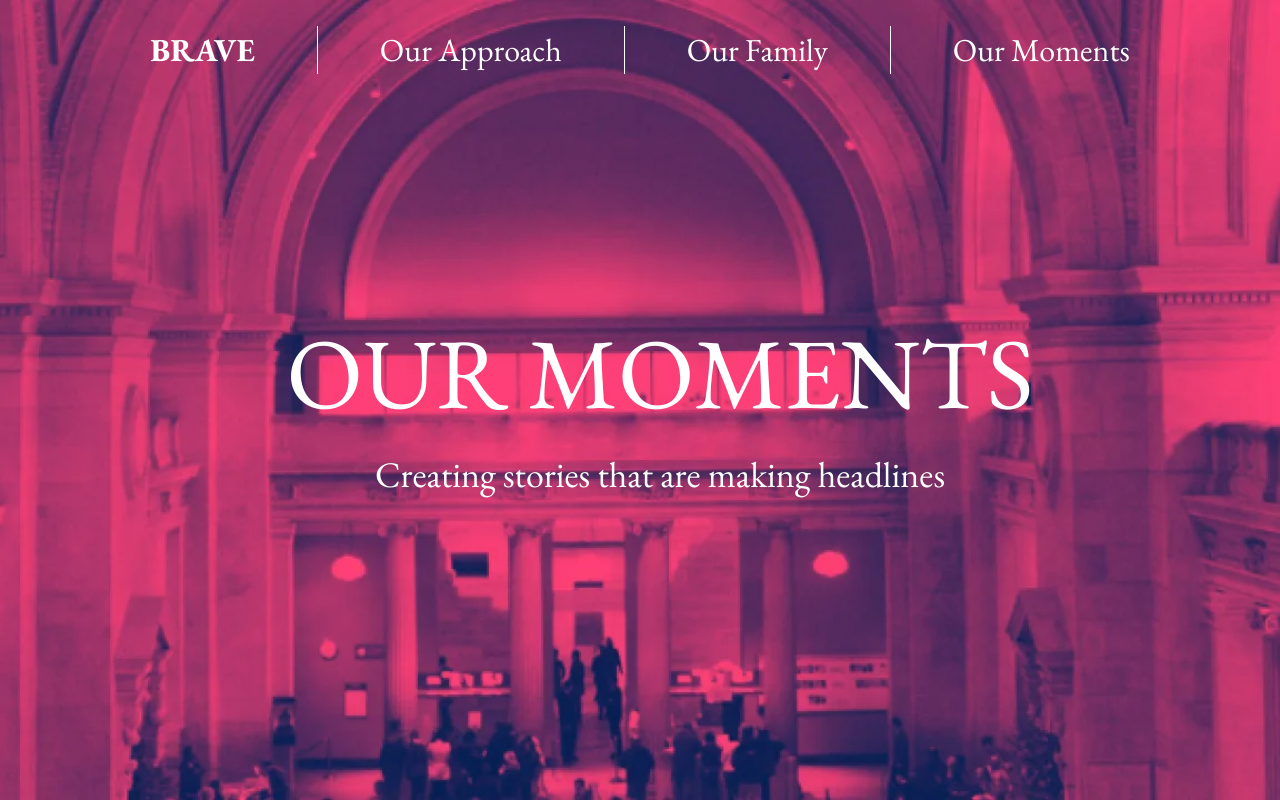
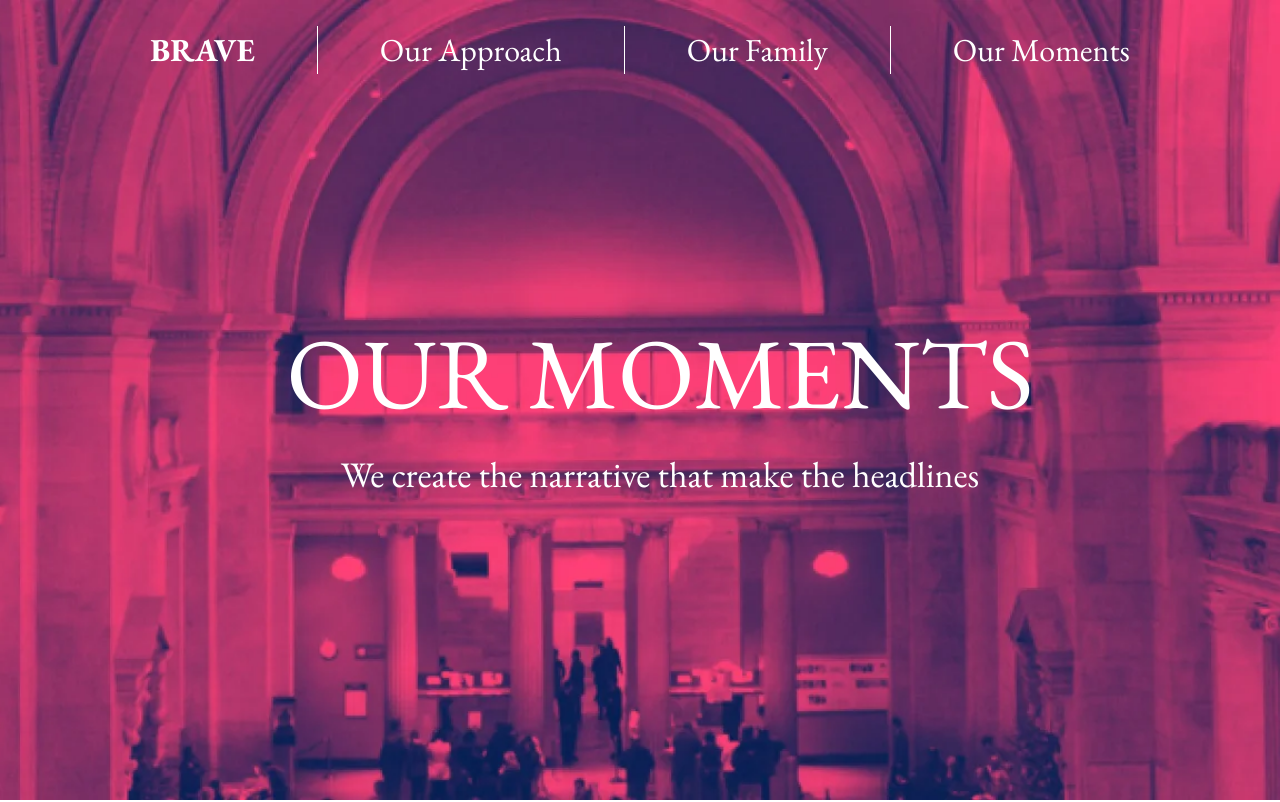
Before and after one commit to Hashaam-ejaz/braveWebsite, a Next.js app: page /moments in a window 1280 px wide. Shown: the top 802 px of the page. Built offline with nearby package versions, Linux system fonts and the light colour scheme.

Commit message:
Updated Moments page header message

```diff
--- a/src/app/moments/page.tsx
+++ b/src/app/moments/page.tsx
@@ -107,7 +107,7 @@ const Family = () => {
                 OUR MOMENTS
               </h1>
               <h1 className="text-center text-white text-[15px] md:text-[30px] lg:text-[36px] font-garamond font-thin	">
-                Creating stories that are making headlines
+                We create the narrative that make the headlines
               </h1>
             </div>
           </div>
```
